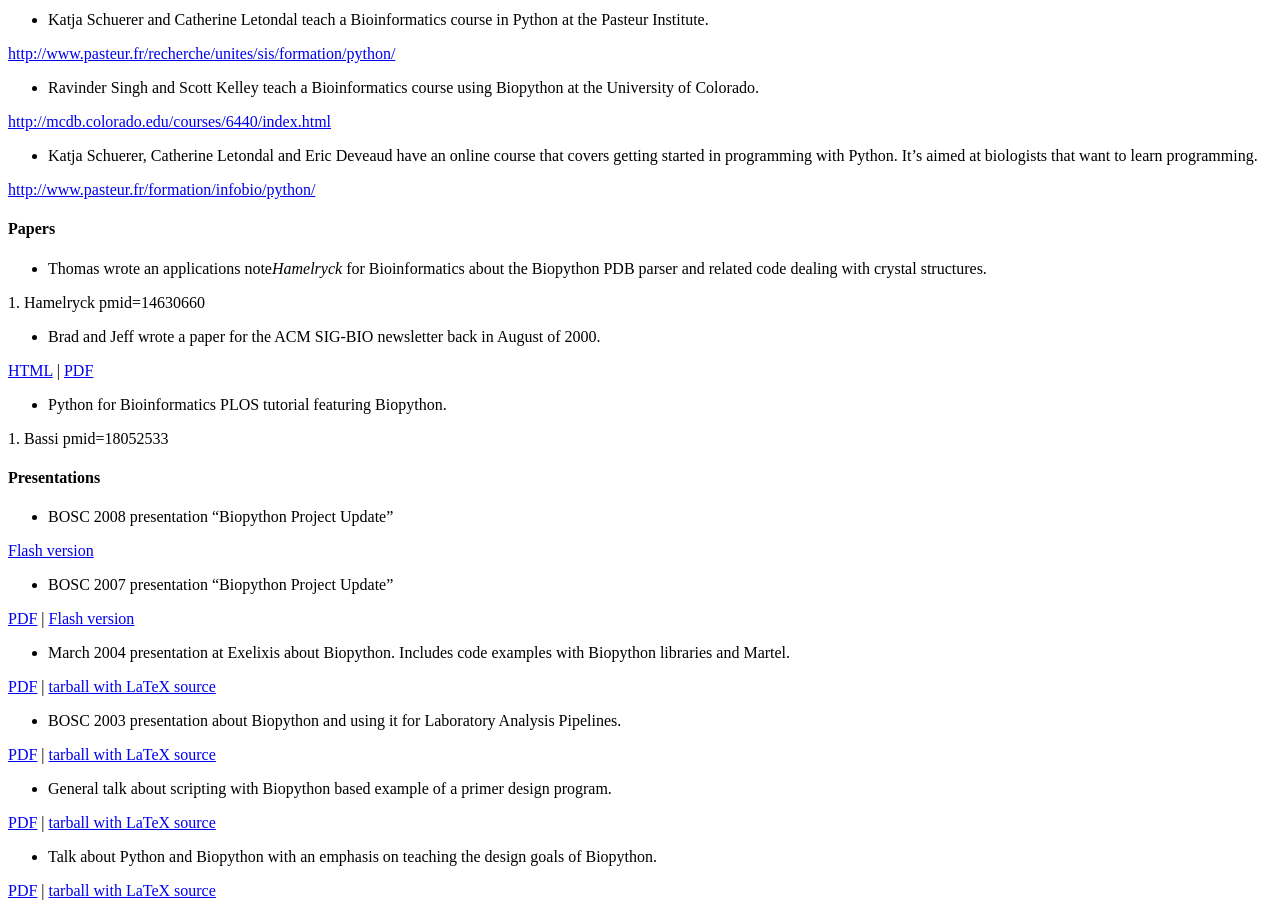
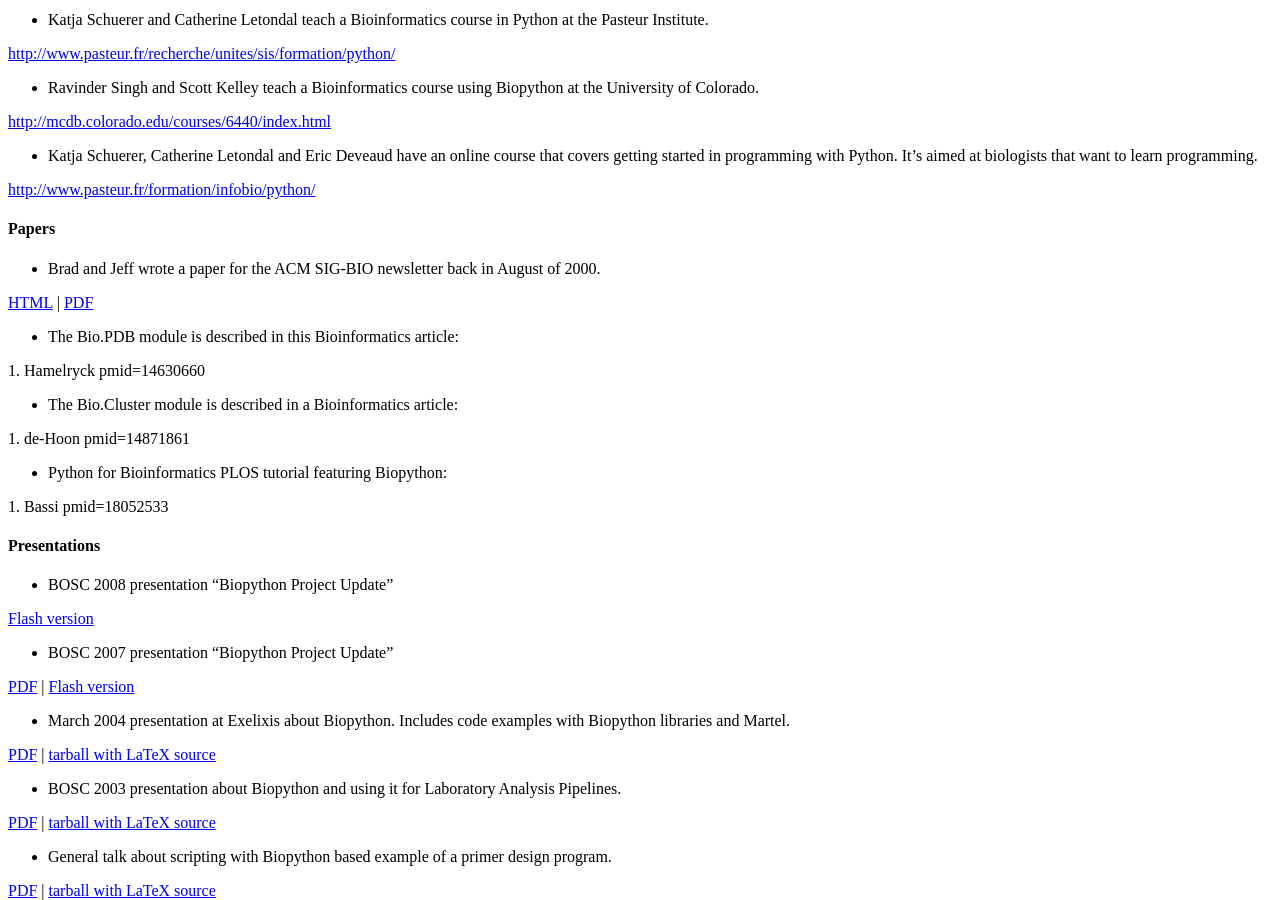
Before and after one commit to biopython/biopython.github.io, a Jekyll site: the page built from wiki/Documentation.md, in a window 1280 px wide and 900 px high, scrolled down 1133 px. Built offline with Jekyll 4.4.1, drawn with Linux system fonts in a browser that asks for light colours.

Commit message:
/* Papers */ adding de Hoon et al 2004 for Bio.Cluster

```diff
--- a/wiki/Documentation.md
+++ b/wiki/Documentation.md
@@ -110,9 +110,14 @@ Bio.PDB module).
 
 #### Papers
 
--   Thomas wrote an applications note<cite>Hamelryck</cite> for
-    Bioinformatics about the Biopython PDB parser and related code
-    dealing with crystal structures.
+-   Brad and Jeff wrote a paper for the ACM SIG-BIO newsletter back in
+    August of 2000.
+
+
+[HTML](http://biopython.org/DIST/docs/acm/ACMbiopy.html) |
+[PDF](http://biopython.org/DIST/docs/acm/ACMbiopy.pdf)
+
+-   The Bio.PDB module is described in this Bioinformatics article:
 
 <biblio>
 
@@ -120,14 +125,15 @@ Bio.PDB module).
 
 </biblio>
 
--   Brad and Jeff wrote a paper for the ACM SIG-BIO newsletter back in
-    August of 2000.
+-   The Bio.Cluster module is described in a Bioinformatics article:
 
+<biblio>
 
-[HTML](http://biopython.org/DIST/docs/acm/ACMbiopy.html) |
-[PDF](http://biopython.org/DIST/docs/acm/ACMbiopy.pdf)
+1.  de-Hoon pmid=14871861
 
--   Python for Bioinformatics PLOS tutorial featuring Biopython.
+</biblio>
+
+-   Python for Bioinformatics PLOS tutorial featuring Biopython:
 
 <biblio>
 
```
Also changed, not shown: 1 other file.
